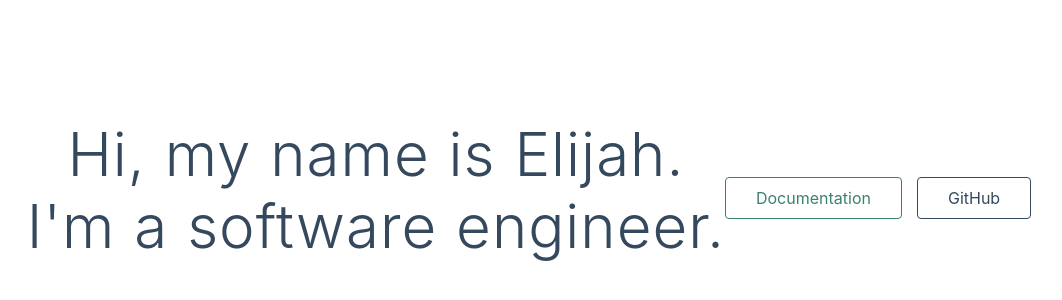
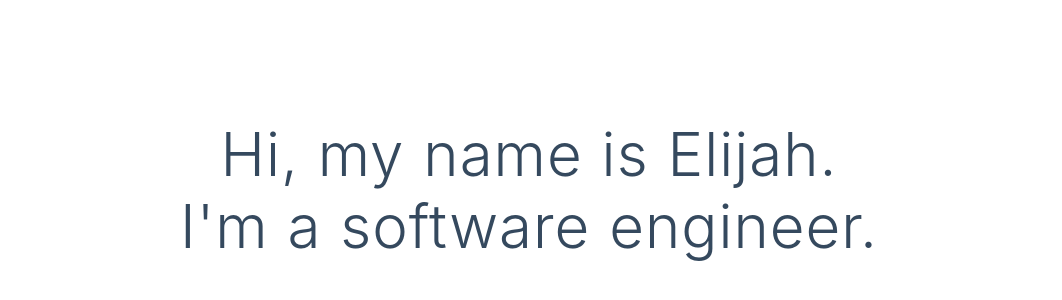
Before and after one commit to ElijahKotyluk/elijahkotyluk.com, a Nuxt app: page / in a window 1280 px wide. Shown: the part 210-510 px from the top of the page, without its empty margins (111-1173 px from the left). Built offline with nearby package versions, Linux system fonts and the light colour scheme.

Commit message:
Begin development:  - Add Intro section   - title, basic styling classes  - Add About section

```diff
--- /dev/null
+++ b/components/sections/Intro.vue
@@ -0,0 +1,15 @@
+<template>
+  <section class="container">
+    <h2 class="title">
+      Hi, my name is Elijah.
+      <br>
+      I'm a software engineer.
+    </h2>
+  </section>
+</template>
+
+<script>
+export default {
+  name: 'Intro'
+}
+</script>
--- a/pages/index.vue
+++ b/pages/index.vue
@@ -1,29 +1,16 @@
 <template>
-  <section class="container">
-    <div class="container">
-      <h2 class="title">
-        Hi, my name is Elijah.
-        <br>
-        I'm a software engineer.
-      </h2>
-      <div class="links">
-        <a
-          href="https://nuxtjs.org/"
-          target="_blank"
-          class="button--green"
-        >Documentation</a>
-        <a
-          href="https://github.com/nuxt/nuxt.js"
-          target="_blank"
-          class="button--grey"
-        >GitHub</a>
-      </div>
-    </div>
-  </section>
+  <div class="container">
+    <intro />
+  </div>
 </template>
 
 <script>
+import Intro from '~/components/sections/Intro.vue'
+
 export default {
+  components: {
+    Intro
+  }
 }
 </script>
 
```
Also changed, not shown: components/sections/About.vue (added).
